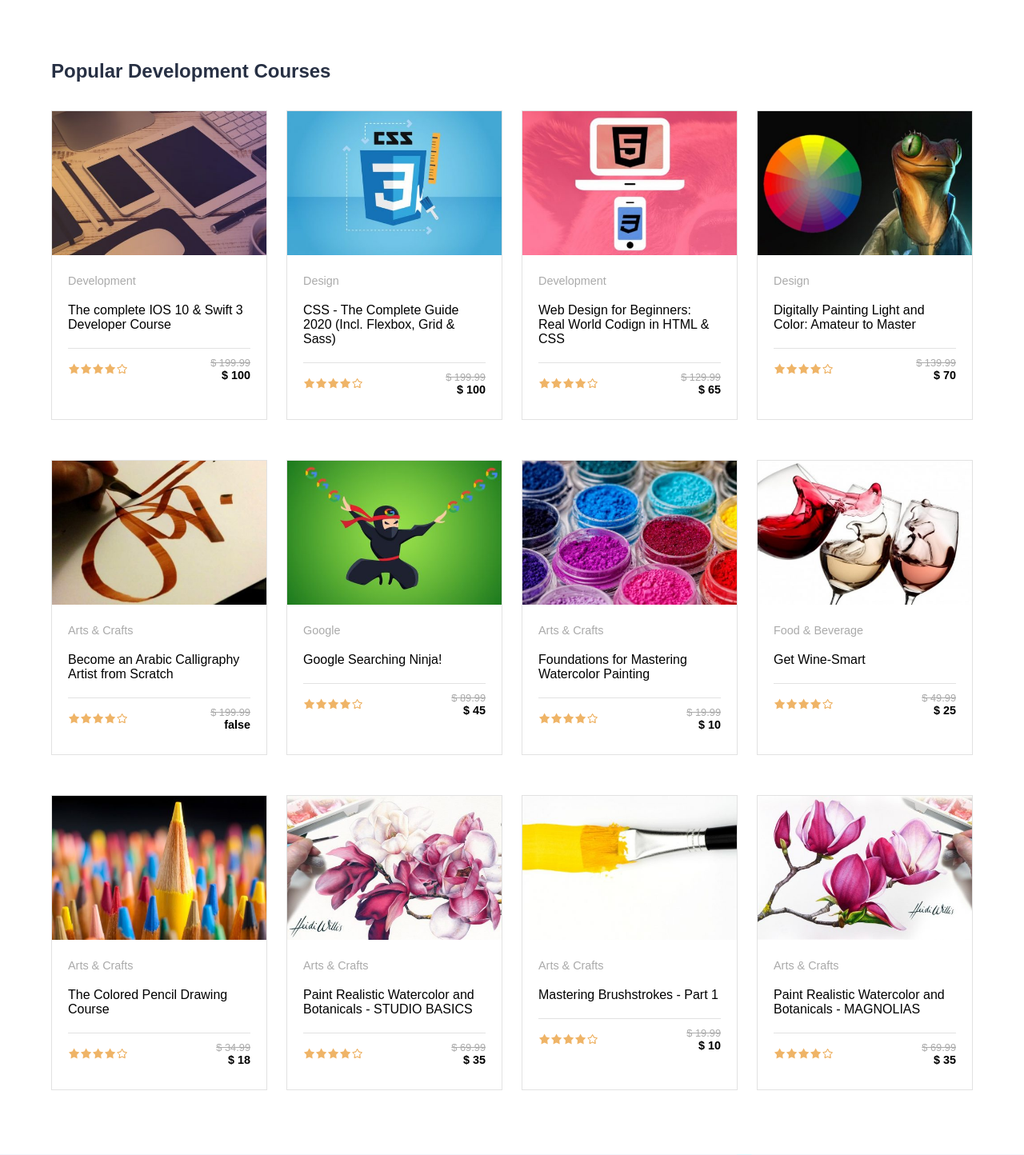
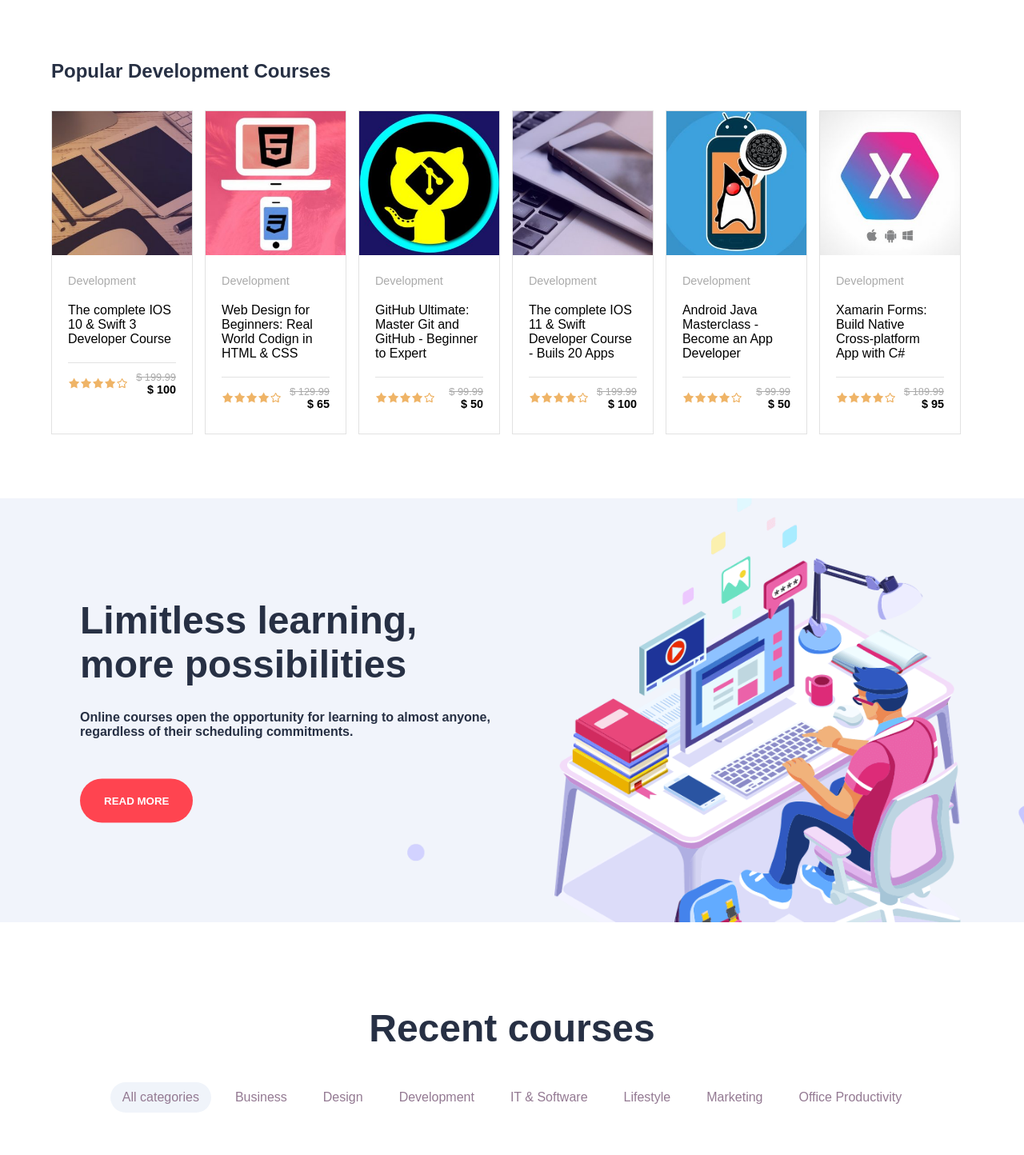
Before and after one commit to Stanghi/proj-html-vuejs, a Vue app: page / in a window 1280 px wide. Shown: the part 680-2124 px from the top of the page at 80% size. Built offline with nearby package versions, Linux system fonts and the light colour scheme.

Commit message:
add content card dinamic print

```diff
--- a/src/AppMain.vue
+++ b/src/AppMain.vue
@@ -2,6 +2,7 @@
 import MainCardComponent from './components/MainCardComponent.vue';
 import MainNewsletterComponent from './components/MainNewsletterComponent.vue';
 import coursesDataBase from './data/courses.js';
+import categories from './data/categories.js';
 
 export default {
     name: 'AppMain',
@@ -12,7 +13,27 @@ export default {
     data() {
         return {
             coursesDataBase,
+            categories,
+            showCourseNumber: 12,
         };
+    },
+    methods: {
+        showHideCourses() {
+            if (this.showCourseNumber === 12) {
+                this.showCourseNumber = coursesDataBase.length;
+            } else {
+                this.showCourseNumber = 12;
+            }
+        },
+
+        toggleCategory(i) {
+            for (this.x in categories) {
+                this.categories[this.x].active = false;
+            }
+            this.categories[i].active
+                ? (this.categories[i].active = false)
+                : (this.categories[i].active = true);
+        },
     },
 };
 </script>
@@ -75,6 +96,7 @@ export default {
             <div class="cards">
                 <MainCardComponent
                     v-for="course in coursesDataBase"
+                    v-show="course.category === 'Development'"
                     :key="course.id"
                     :course="course"
                 />
@@ -97,29 +119,13 @@ export default {
         <section class="recent-courses ms-container">
             <h2>Recent courses</h2>
             <div class="nav-categories">
-                <span class="active" :class="active && 'active'">
-                    <a href="#"> All categories </a>
-                </span>
-                <span :class="active && 'active'">
-                    <a href="#"> Business </a>
-                </span>
-                <span :class="active && 'active'">
-                    <a href="#"> Design </a>
-                </span>
-                <span :class="active && 'active'">
-                    <a href="#"> Development </a>
-                </span>
-                <span :class="active && 'active'">
-                    <a href="#"> IT & Software </a>
-                </span>
-                <span :class="active && 'active'">
-                    <a href="#"> Lifestyle </a>
-                </span>
-                <span :class="active && 'active'">
-                    <a href="#"> Marketing </a>
-                </span>
-                <span :class="active && 'active'">
-                    <a href="#"> Office Productivity </a>
+                <span
+                    v-for="(category, index) in categories"
+                    :key="index"
+                    :class="category.active && 'active'"
+                    @click="toggleCategory(index)"
+                >
+                    <p>{{ category.name }}</p>
                 </span>
             </div>
 
@@ -127,12 +133,14 @@ export default {
                 <MainCardComponent
                     v-for="course in coursesDataBase"
                     :key="course.id"
+                    v-show="course.id <= showCourseNumber"
                     :course="course"
                 />
             </div>
 
-            <button class="ms-btn">
-                <a href="#"> Show all </a>
+            <button @click="showHideCourses()" class="ms-btn">
+                <p v-if="showCourseNumber != coursesDataBase.length">Show all</p>
+                <p v-else>Hide</p>
             </button>
         </section>
 
@@ -147,6 +155,7 @@ export default {
                     <MainCardComponent
                         v-for="course in coursesDataBase"
                         :key="course.id"
+                        v-show="course.id <= 6"
                         :course="course"
                     />
                 </div>
@@ -351,14 +360,15 @@ main {
         }
 
         .nav-categories {
+            display: flex;
             margin-bottom: 55px;
 
             span {
                 padding: 10px 15px;
                 margin-right: 15px;
 
-                a {
-                    text-decoration: none;
+                p {
+                    cursor: pointer;
                     color: #937992; //? VAR
                 }
 
--- a/src/components/MainCardComponent.vue
+++ b/src/components/MainCardComponent.vue
@@ -1,8 +1,14 @@
 <script>
+import coursesDataBase from '../data/courses.js';
 export default {
     name: 'MainCardComponent',
     props: {
         course: Object,
+    },
+    data() {
+        return {
+            coursesDataBase,
+        };
     },
     methods: {
         getImagePath(cover) {
@@ -24,16 +30,27 @@ export default {
             </div>
             <div class="card-bottom">
                 <div class="rating-star">
-                    <img src="../assets/images/starfull.svg" alt="starfull" />
-                    <img src="../assets/images/starfull.svg" alt="starfull" />
-                    <img src="../assets/images/starfull.svg" alt="starfull" />
-                    <img src="../assets/images/starfull.svg" alt="starfull" />
-                    <img src="../assets/images/staremptyl.svg" alt="staremptyl" />
+                    <div v-for="(n, index) in 5" :key="index">
+                        <img
+                            v-if="index < course.rating"
+                            src="../assets/images/starfull.svg"
+                            alt="starfull"
+                        />
+                        <img v-else src="../assets/images/staremptyl.svg" alt="staremptyl" />
+                    </div>
                 </div>
 
                 <div class="price">
-                    <p>{{ course.price }}</p>
-                    <p>{{ course.discounterPrice }}</p>
+                    <p
+                        :class="
+                            course.discounterPrice === false ? 'course-final-price' : 'course-price'
+                        "
+                    >
+                        {{ course.price }}
+                    </p>
+                    <p v-if="course.discounterPrice" class="course-final-price">
+                        {{ course.discounterPrice }}
+                    </p>
                 </div>
             </div>
         </div>
@@ -45,10 +62,11 @@ export default {
 
 .card {
     cursor: pointer;
-    width: 270px;
+    width: calc(100% / 6 - 15px);
     min-height: 360px;
     border: 1px solid #e2e2e2;
     margin-bottom: 50px;
+    margin-right: 15px;
     background-color: $white;
 
     .img-cover img {
@@ -81,9 +99,12 @@ export default {
             justify-content: space-between;
             height: 50px;
 
-            .rating-star img {
-                height: 100%;
-                width: 15px;
+            .rating-star {
+                display: flex;
+                img {
+                    height: 100%;
+                    width: 15px;
+                }
             }
 
             .price {
@@ -92,13 +113,13 @@ export default {
                 align-items: flex-end;
                 flex-direction: column;
 
-                p:first-child {
+                .course-price {
                     text-decoration: line-through;
                     font-size: 0.8rem;
                     color: $text-light-gray;
                 }
 
-                p:last-child {
+                .course-final-price {
                     font-weight: bold;
                     font-size: 0.9rem;
                 }
--- /dev/null
+++ b/src/data/categories.js
@@ -0,0 +1,34 @@
+export default [
+    {
+        name: 'All categories',
+        active: true,
+    },
+    {
+        name: 'Business',
+        active: false,
+    },
+    {
+        name: 'Design',
+        active: false,
+    },
+    {
+        name: 'Development',
+        active: false,
+    },
+    {
+        name: 'IT & Software',
+        active: false,
+    },
+    {
+        name: 'Lifestyle',
+        active: false,
+    },
+    {
+        name: 'Marketing',
+        active: false,
+    },
+    {
+        name: 'Office Productivity',
+        active: false,
+    },
+];
--- a/src/data/courses.js
+++ b/src/data/courses.js
@@ -107,4 +107,40 @@ export default [
         rating: 5,
         cover: 'magnolias.jpg',
     },
+    {
+        id: 13,
+        name: 'GitHub Ultimate: Master Git and GitHub - Beginner to Expert',
+        category: 'Development',
+        price: '$ 99.99',
+        discounterPrice: '$ 50',
+        rating: 4,
+        cover: 'github.jpg',
+    },
+    {
+        id: 14,
+        name: 'The complete IOS 11 & Swift Developer Course - Buils 20 Apps',
+        category: 'Development',
+        price: '$ 199.99',
+        discounterPrice: '$ 100',
+        rating: 4,
+        cover: 'swift.jpg',
+    },
+    {
+        id: 15,
+        name: 'Android Java Masterclass - Become an App Developer',
+        category: 'Development',
+        price: '$ 99.99',
+        discounterPrice: '$ 50',
+        rating: 4,
+        cover: 'oreo.jpg',
+    },
+    {
+        id: 16,
+        name: 'Xamarin Forms: Build Native Cross-platform App with C#',
+        category: 'Development',
+        price: '$ 189.99',
+        discounterPrice: '$ 95',
+        rating: 4,
+        cover: 'xamarin.jpg',
+    },
 ];
--- a/src/style/general.scss
+++ b/src/style/general.scss
@@ -33,7 +33,8 @@ body {
     font-weight: bold;
     background-color: $red;
 
-    a {
+    a,
+    p {
         font-weight: bolder;
         text-decoration: none;
         color: $white;
@@ -46,7 +47,6 @@ body {
 
 .cards {
     display: flex;
-    justify-content: space-between;
     flex-wrap: wrap;
     width: 100%;
 }
```
